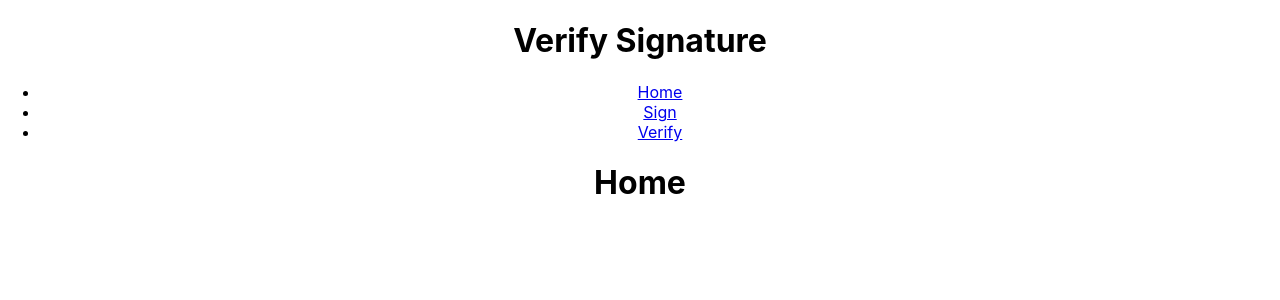
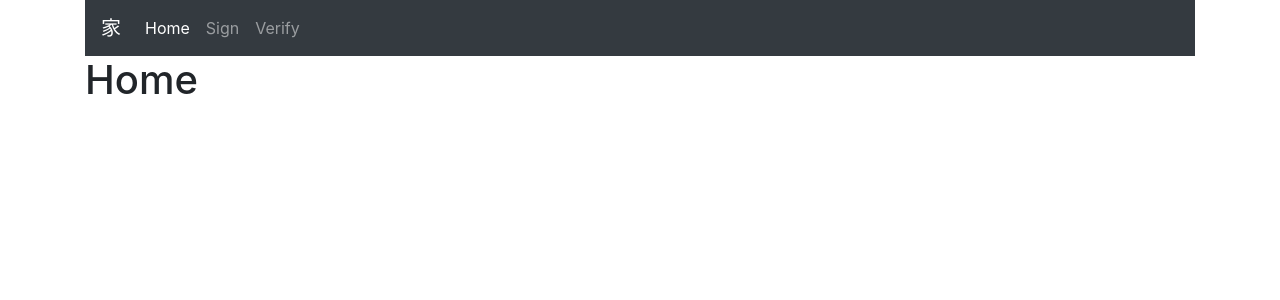
Before and after one commit to lloy0076/dsl-keygen-example, a React (Create React App) app: page / in a window 1280 px wide. Shown: the top 300 px of the page. Built offline with nearby package versions, Linux system fonts and the light colour scheme.

Commit message:
Add react-strap.
Adjust menu/navbar as well.

```diff
--- a/package.json
+++ b/package.json
@@ -6,10 +6,12 @@
     "@testing-library/jest-dom": "^4.2.4",
     "@testing-library/react": "^9.3.2",
     "@testing-library/user-event": "^7.1.2",
+    "bootstrap": "^4.4.1",
     "react": "^16.12.0",
     "react-dom": "^16.12.0",
     "react-router-dom": "^5.1.2",
-    "react-scripts": "3.4.0"
+    "react-scripts": "3.4.0",
+    "reactstrap": "^8.4.1"
   },
   "scripts": {
     "start": "react-scripts start",
--- a/src/App.js
+++ b/src/App.js
@@ -1,37 +1,57 @@
-import React from 'react';
+import React, { useState } from 'react';
+
 import {
     BrowserRouter as Router,
     Switch,
     Route,
-    Link,
+    NavLink as RRNavLink,
 } from 'react-router-dom';
 
-import './App.css';
+import {
+    Collapse,
+    Navbar,
+    NavbarToggler,
+    NavbarBrand,
+    Nav,
+    NavItem,
+    NavLink,
+} from 'reactstrap';
+
+import 'bootstrap/dist/css/bootstrap.min.css';
 
 import Home from './Home';
 import Verify from './Verify';
 import Sign from './Sign';
 
 function App() {
+    const [isOpen, setIsOpen] = useState(false);
+    const toggle = () => setIsOpen(!isOpen);
+
     return (
-        <div className='App'>
-            <h1>Verify Signature</h1>
-
+        <div className={'container'}>
             <Router>
                 <div>
-                    <nav>
-                        <ul>
-                            <li>
-                                <Link to={'/'}>Home</Link>
-                            </li>
-                            <li>
-                                <Link to={'/sign'}>Sign</Link>
-                            </li>
-                            <li>
-                                <Link to={'/verify'}>Verify</Link>
-                            </li>
-                        </ul>
-                    </nav>
+                    <Navbar color={'dark'} dark expand={'md'}>
+                        <NavbarBrand href={'/'}>家</NavbarBrand>
+                        <NavbarToggler onClick={toggle}/>
+                        <Collapse isOpen={isOpen} navbar>
+                            <Nav className={'mr-auto'} navbar>
+                                <NavItem>
+                                    <NavLink tag={RRNavLink} exact to={'/'} activeClassName={'active'}>Home</NavLink>
+                                </NavItem>
+                                <NavItem>
+                                    <NavLink tag={RRNavLink} exact to={'/sign'} activeClassName={'active'}>
+                                        Sign
+                                    </NavLink>
+                                </NavItem>
+                                <NavItem>
+                                    <NavLink tag={RRNavLink} exact to={'/verify'} activeClassName={'active'}>
+                                        Verify
+                                    </NavLink>
+                                </NavItem>
+                            </Nav>
+                        </Collapse>
+                    </Navbar>
                 </div>
                 <Switch>
                     <Route path={'/sign'}>
```
Also changed, not shown: 1 other file (tests, documents, lock files or other folders).
